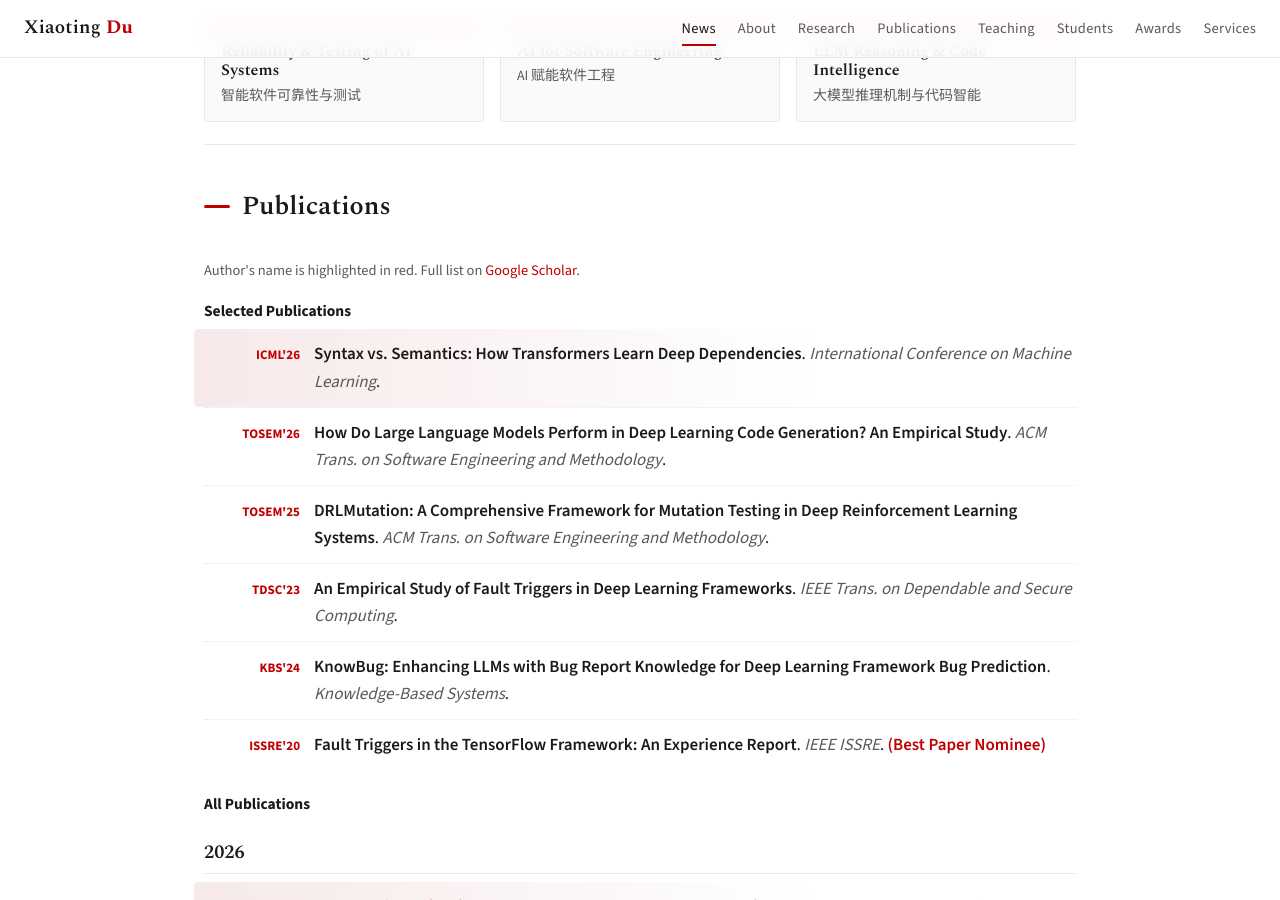
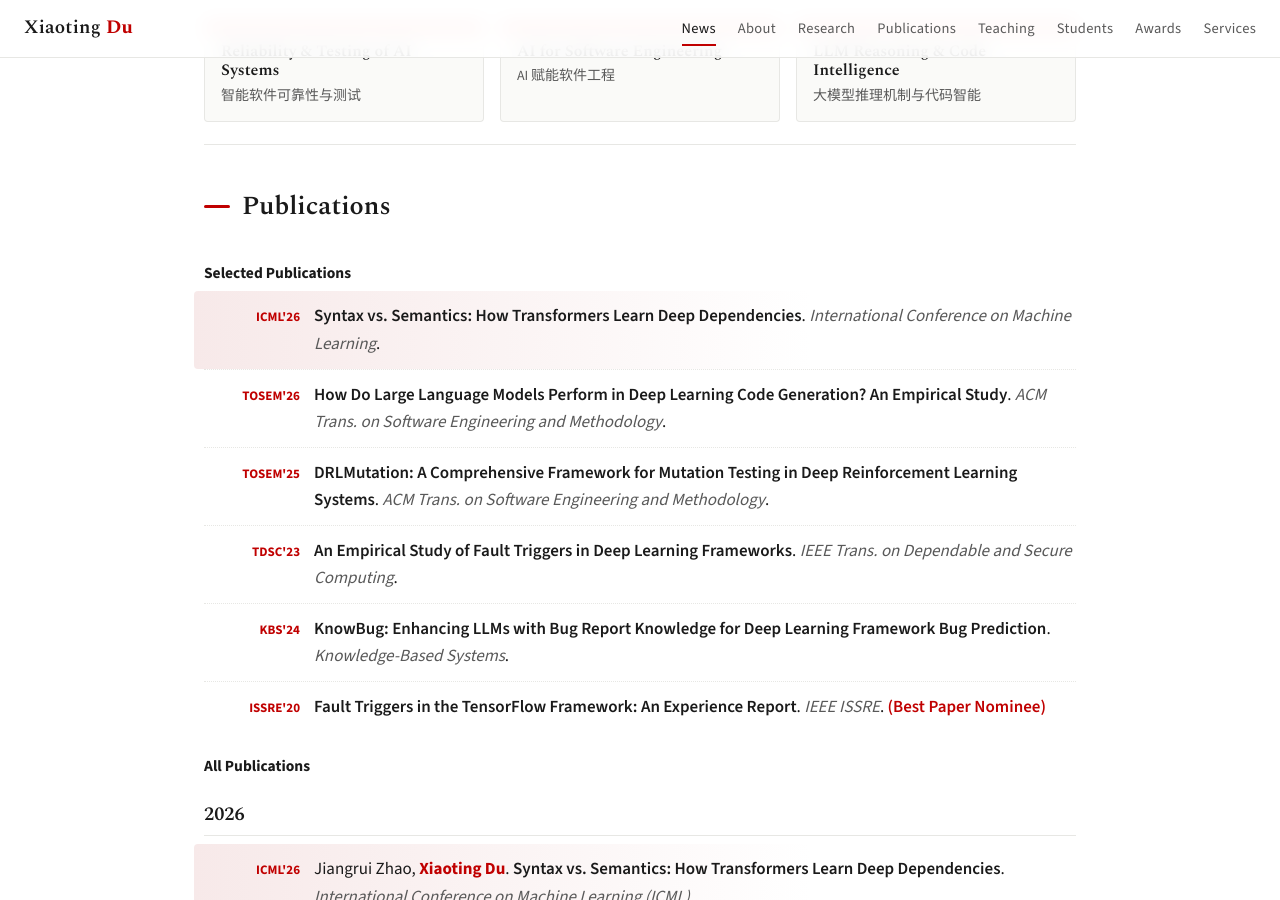
Before and after one commit to xiaotingdu/xiaotingdu.github.io, a Jekyll site: the page index.html, which Jekyll copies as it is, in a window 1280 px wide and 900 px high, scrolled down 1435 px. Built offline with Jekyll 4.4.1, drawn with Linux system fonts in a browser that asks for light colours; a style sheet for code colours, icons or effects is not loaded.

Commit message:
style: remove author-highlight note line from Publications
Co-Authored-By: Claude Opus 4.8 <noreply@anthropic.com>
Claude-Session: https://claude.ai/code/session_01HHvSEjrXxiD74jJiDgt76N

```diff
--- a/index.html
+++ b/index.html
@@ -111,8 +111,6 @@
   <!-- ===================== Publications ===================== -->
   <section class="section reveal" id="publications">
     <h2>Publications</h2>
-    <p class="note">Author's name is highlighted in <span class="me">red</span>. Full list on
-      <a href="https://scholar.google.com/citations?user=B5Ww6jUAAAAJ&hl=en">Google Scholar</a>.</p>
 
     <p class="subhead">Selected Publications</p>
     <div class="pub featured">
```
